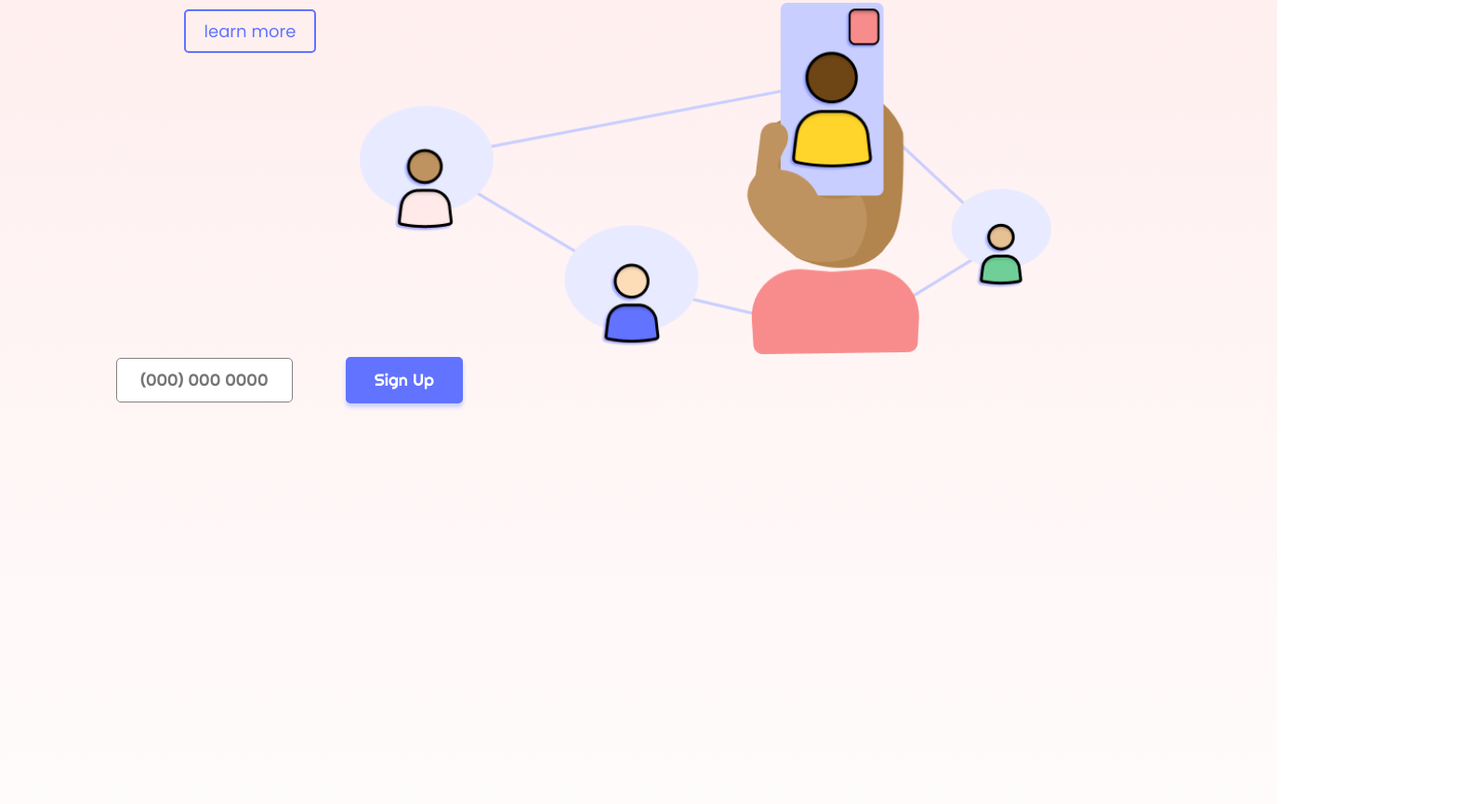
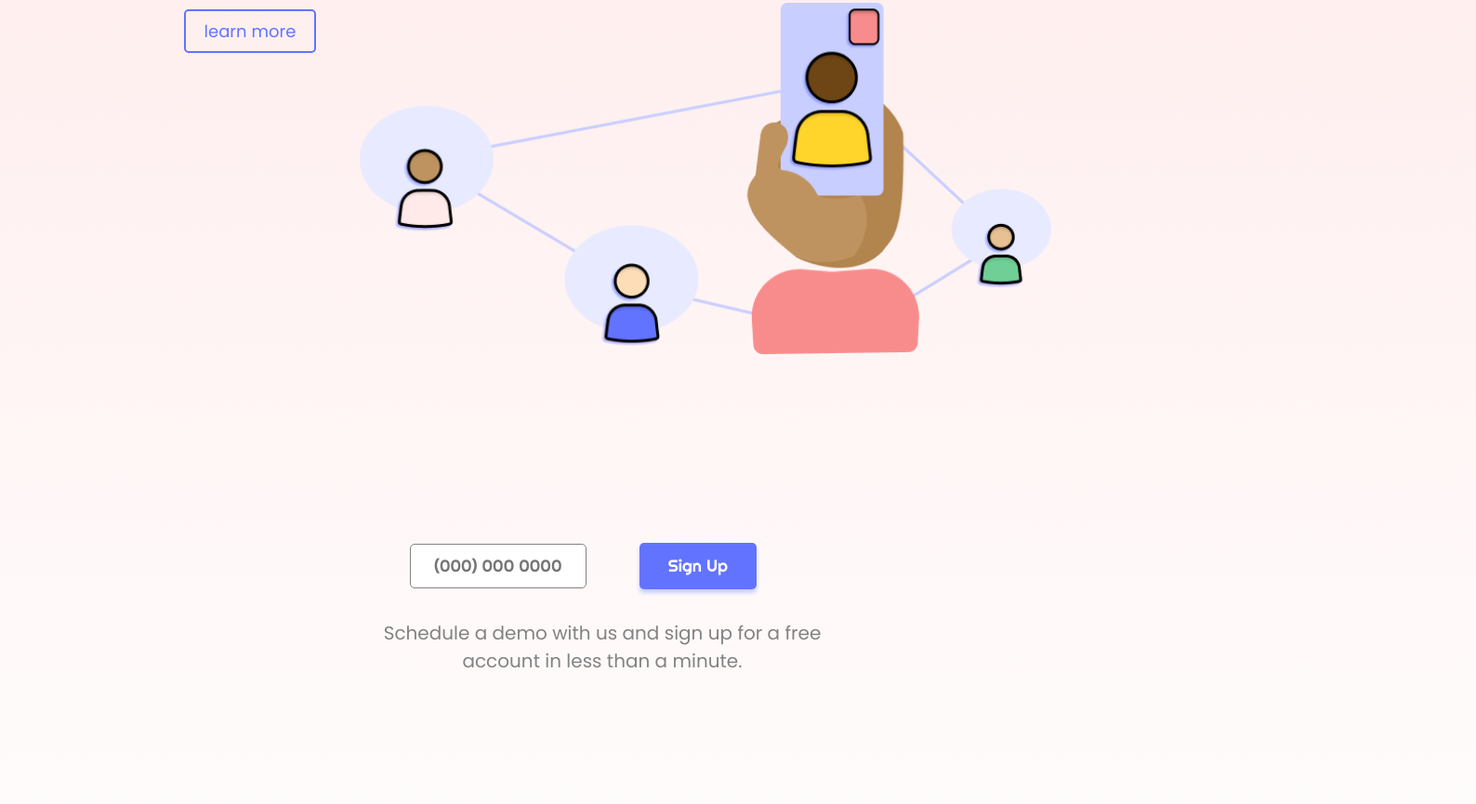
Before and after one commit to ArianaFreitag/evant_landing, a plain HTML site: page index.html in a window 1280 px wide. Shown: the part 1918-2783 px from the top of the page at 93% size, 1588 px wide, since content can reach past the window. Drawn offline with Linux system fonts and the light colour scheme; a script that the page names is missing.

```diff
--- a/home.css
+++ b/home.css
@@ -288,10 +288,26 @@
 
 /* bottom signup */
 #sign {
-  padding-top: 200px;
+  padding-top: 400px;
   width: 100%;
 }
 
 #sign_placement {
+  position: relative;
   left: 25%;
 }
+
+#sign_text_2 {
+  position: relative;
+  top: -75px;
+  left: 7%;
+  width: 471px;
+  height: 121px;
+  font-family: Poppins;
+  font-style: normal;
+  font-weight: normal;
+  font-size: 20px;
+  line-height: 30px;
+  text-align: center;
+  color: #828282;
+}
--- a/index.html
+++ b/index.html
@@ -69,8 +69,11 @@
             />
             <input type="submit" value="Sign Up" />
           </form>
-          <p id="sign_text_2"></p>
-
+          <p id="sign_text_2">
+            Schedule a demo with us and sign up for a free account in less than
+            a minute.
+          </p>
+        </div>
       </div>
     </div>
   </body>
```
